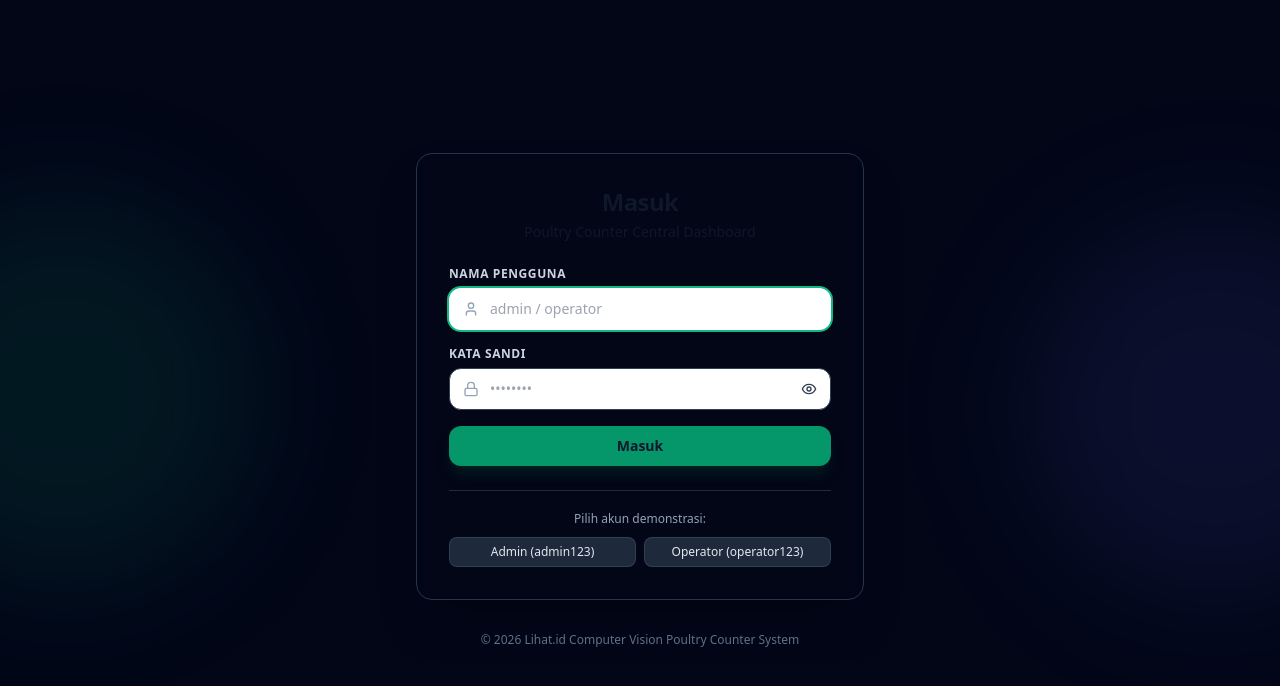
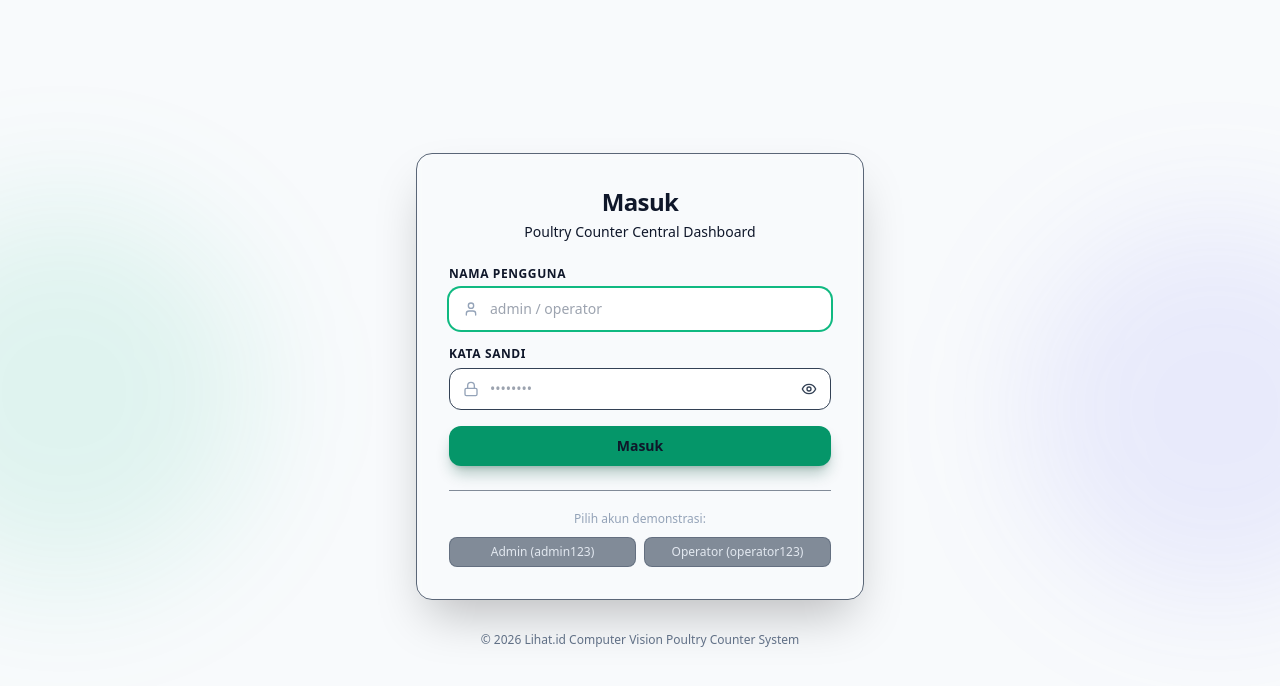
Before and after one commit to itto0/cdc-chicken-counting, a React (Vite) app in the folder frontend/: page /login in a window 1280 px wide. Shown: the top 686 px of the page. Built offline with nearby package versions, Linux system fonts and the light colour scheme; no server answers.

Commit message:
fix login page

```diff
--- a/frontend/src/features/auth/components/LoginForm.tsx
+++ b/frontend/src/features/auth/components/LoginForm.tsx
@@ -61,7 +61,7 @@ export function LoginForm({ onSuccess }: LoginFormProps) {
         <div>
           <label
             htmlFor="username"
-            className="block text-xs font-semibold uppercase tracking-wider text-slate-300 mb-1.5"
+            className="block text-xs font-semibold uppercase tracking-wider mb-1.5"
           >
             Nama Pengguna
           </label>
@@ -86,7 +86,7 @@ export function LoginForm({ onSuccess }: LoginFormProps) {
         <div>
           <label
             htmlFor="password"
-            className="block text-xs font-semibold uppercase tracking-wider text-slate-300 mb-1.5"
+            className="block text-xs font-semibold uppercase tracking-wider mb-1.5"
           >
             Kata Sandi
           </label>
--- a/frontend/src/features/auth/pages/LoginPage.tsx
+++ b/frontend/src/features/auth/pages/LoginPage.tsx
@@ -18,7 +18,7 @@ export default function LoginPage() {
   }, [isAuthenticated, isLoading, navigate, destination]);
 
   return (
-    <div className="min-h-screen bg-slate-950 flex flex-col items-center justify-center p-4 relative overflow-hidden">
+    <div className="min-h-screen flex flex-col items-center justify-center p-4 relative overflow-hidden">
       {/* Decorative ambient background */}
       <div className="absolute top-1/4 -left-32 w-96 h-96 bg-emerald-500/10 rounded-full blur-3xl pointer-events-none" />
       <div className="absolute bottom-1/4 -right-32 w-96 h-96 bg-indigo-500/10 rounded-full blur-3xl pointer-events-none" />
```
